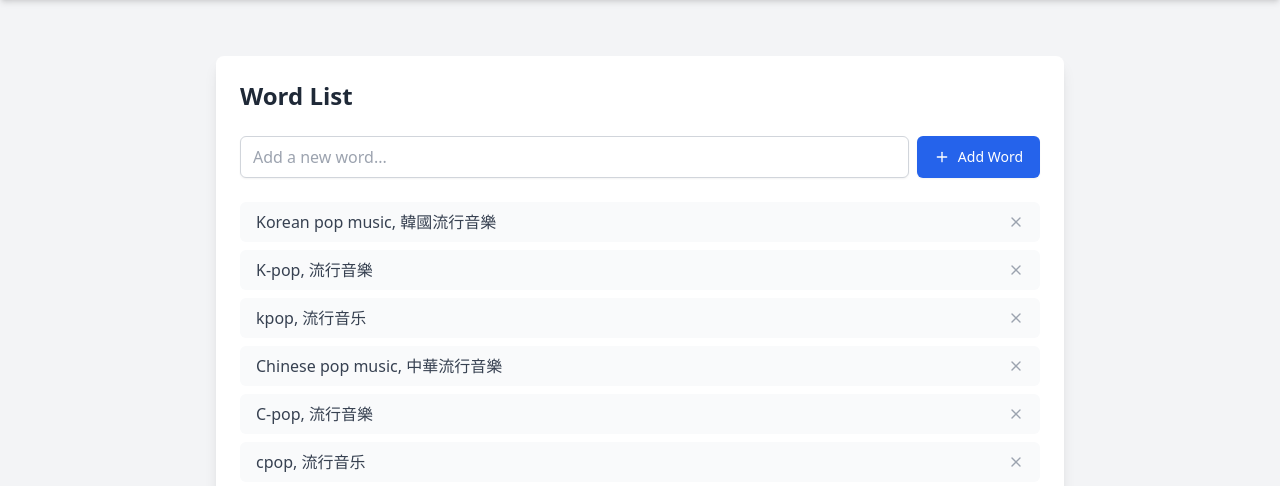
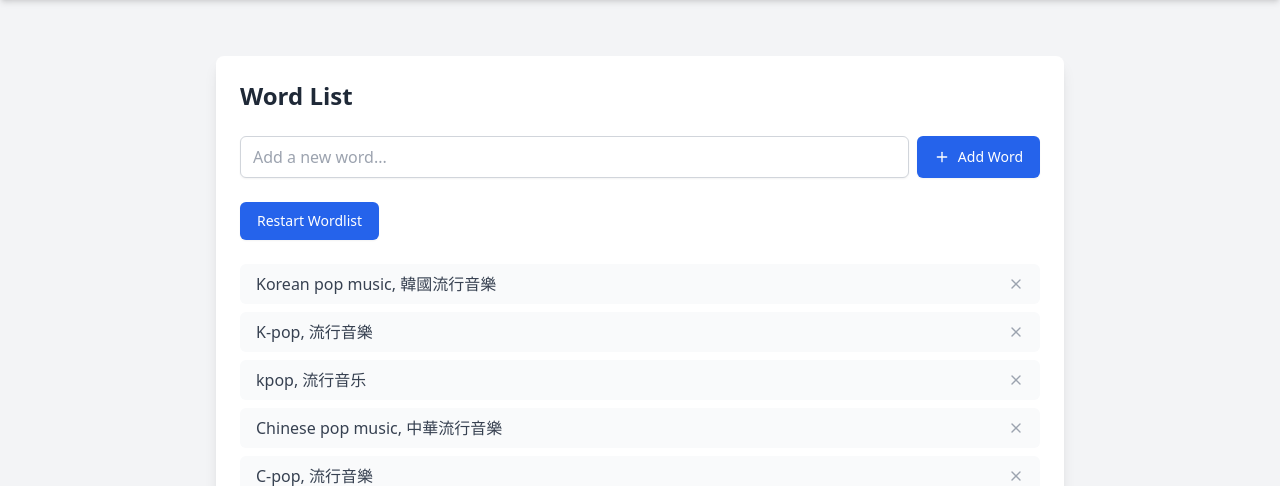
Before and after one commit to Mean-Greens/WeChat-OSINT-Tool, a Flask app: page /wordlist in a window 1280 px wide. Shown: the part 64-550 px from the top of the page. Run offline with Flask 3, Linux system fonts and the light colour scheme; some libraries are stand-ins or nearby versions.

Commit message:
Update (app.py, test_wordlist.html) add button that restarts the wordlist from the most recently added word

```diff
--- a/Front End/app.py
+++ b/Front End/app.py
@@ -370,7 +370,7 @@ def hash_password(password, salt=None):
 @app.route('/force-run', methods=['POST'])
 def force_run_endpoint():
     set_shared_variable(True)
-    return "Forced new wordlist to run"
+    return redirect(url_for("test_wordlist"))
 
 # @app.route("/shelf/list/<id>", methods=['GET'])
 # # FIXME only allow to work for logged in user w/ try catch
--- a/Front End/templates/test_wordlist.html
+++ b/Front End/templates/test_wordlist.html
@@ -5,16 +5,26 @@
 {% block content %}
 <div class="bg-white rounded-lg shadow-lg p-6">
     <h1 class="text-2xl font-bold text-gray-800 mb-6">Word List</h1>
-    <form class="flex gap-2 mb-6"><input type="text"
+    <form class="flex gap-2 mb-6">
+        <input type="text"
             class="flex-1 px-3 py-2 border border-gray-300 rounded-md shadow-sm focus:ring-blue-500 focus:border-blue-500"
-            placeholder="Add a new word..." value=""><button type="submit"
+            placeholder="Add a new word..." value="">
+        <button type="submit"
             class="inline-flex items-center px-4 py-2 border border-transparent text-sm font-medium rounded-md shadow-sm text-white bg-blue-600 hover:bg-blue-700 focus:outline-none focus:ring-2 focus:ring-offset-2 focus:ring-blue-500"><svg
                 xmlns="http://www.w3.org/2000/svg" width="24" height="24" viewBox="0 0 24 24" fill="none"
                 stroke="currentColor" stroke-width="2" stroke-linecap="round" stroke-linejoin="round"
                 class="lucide lucide-plus w-4 h-4 mr-2">
                 <path d="M5 12h14"></path>
                 <path d="M12 5v14"></path>
-            </svg>Add Word</button></form>
+            </svg>Add Word
+        </button>
+    </form>
+    <form class="flex gap-2 mb-6" action="{{ url_for('force_run_endpoint') }}" method="post">
+        <button type="submit"
+            class="inline-flex items-center px-4 py-2 border border-transparent text-sm font-medium rounded-md shadow-sm text-white bg-blue-600 hover:bg-blue-700 focus:outline-none focus:ring-2 focus:ring-offset-2 focus:ring-blue-500">
+            Restart Wordlist
+        </button>
+    </form>
     <div class="space-y-2">
         {% if words %}
             {% for item in words %}
```
